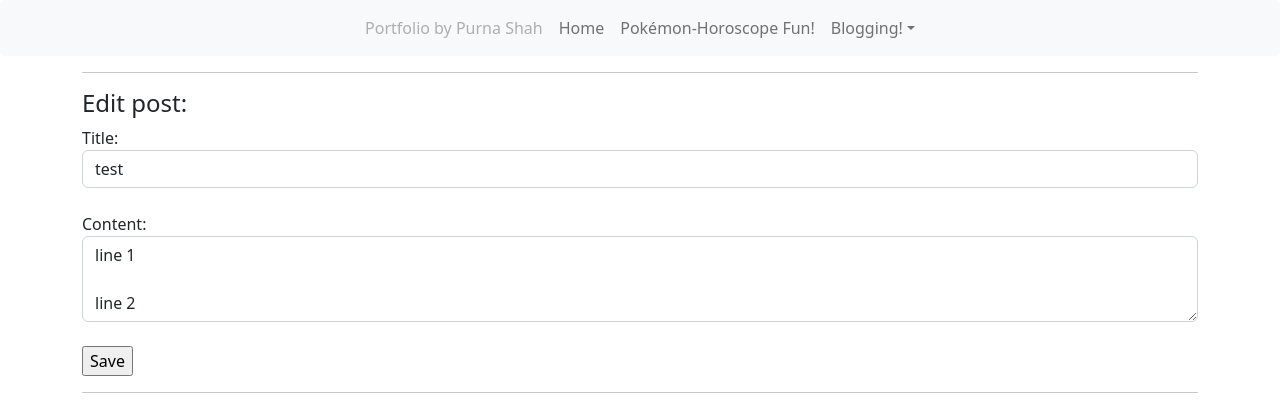
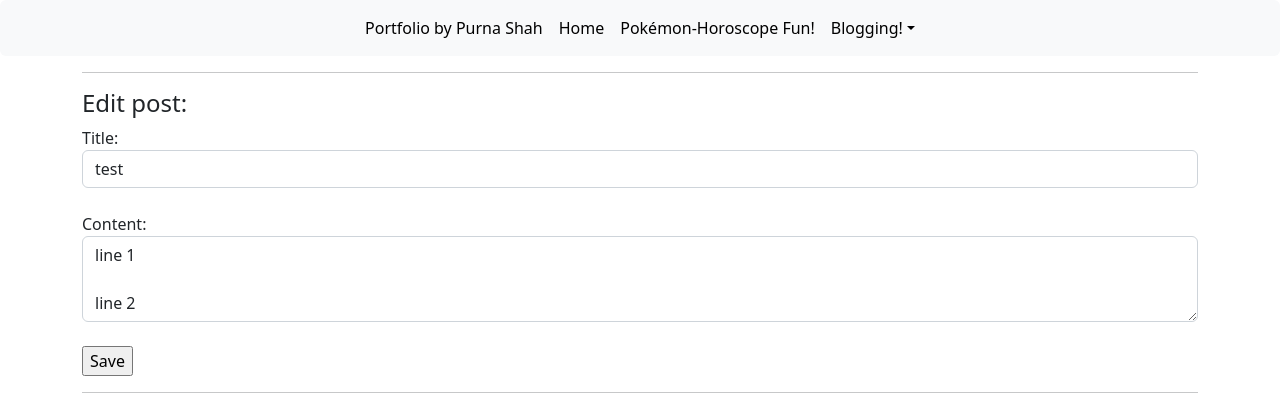
Before and after one commit to pvsaz/website, a Flask app: page /posts/edit/1 in a window 1280 px wide. Shown: the top 420 px of the page. Run offline with Flask 2, Linux system fonts and the light colour scheme; data comes from the database, SQL or seed files in the repository.

Commit message:
changed text color

```diff
--- a/templates/base.html
+++ b/templates/base.html
@@ -15,29 +15,29 @@
     <div class="collapse navbar-collapse justify-content-md-center" id="navbarsExample10">
       <ul class="navbar-nav">
       	<li class="nav-item">
-        <a class="nav-link disabled">Portfolio by Purna Shah</a>
+        <a style="color:#000000" class="nav-link disabled">Portfolio by Purna Shah</a>
       </li>
         <li class="nav-item">
-          <a class="nav-link" href="/">Home</a>
+          <a style="color:#000000" class="nav-link" href="/">Home</a>
         </li>
         <li class="nav-item">
-          <a class="nav-link" href="/pokemon/sign">Pokémon-Horoscope Fun!</a>
+          <a style="color:#000000" class="nav-link" href="/pokemon/sign">Pokémon-Horoscope Fun!</a>
         </li>
         <li class="nav-item dropdown">
-          <a class="nav-link dropdown-toggle" href="#" id="dropdown10" data-bs-toggle="dropdown" aria-expanded="false">Blogging!</a>
+          <a style="color:#000000" class="nav-link dropdown-toggle" href="#" id="dropdown10" data-bs-toggle="dropdown" aria-expanded="false">Blogging!</a>
           <ul class="dropdown-menu" aria-labelledby="dropdown10">
-        <li><a class="dropdown-item" href="/posts">Posts</a></li>
+        <li><a style="color:#000000" class="dropdown-item" href="/posts">Posts</a></li>
 		  	{% if not current_user.is_authenticated %}
-		  	<li><a class="dropdown-item" href="/signup">Signup</a></li>
+		  	<li><a style="color:#000000" class="dropdown-item" href="/signup">Signup</a></li>
 			{% endif %}
 			{% if not current_user.is_authenticated %}
-            <li><a class="dropdown-item" href="/login">Login</a></li>
+            <li><a style="color:#000000" class="dropdown-item" href="/login">Login</a></li>
 			{% endif %}
 			{% if current_user.is_authenticated %}
-            <li><a class="dropdown-item" href="/profile">Profile</a></li>
+            <li><a style="color:#000000" class="dropdown-item" href="/profile">Profile</a></li>
 			{% endif %}
 			{% if current_user.is_authenticated %}
-            <li><a class="dropdown-item" href="/logout">Logout</a></li>
+            <li><a style="color:#000000" class="dropdown-item" href="/logout">Logout</a></li>
 			{% endif %}
           </ul>
         </li>
```
